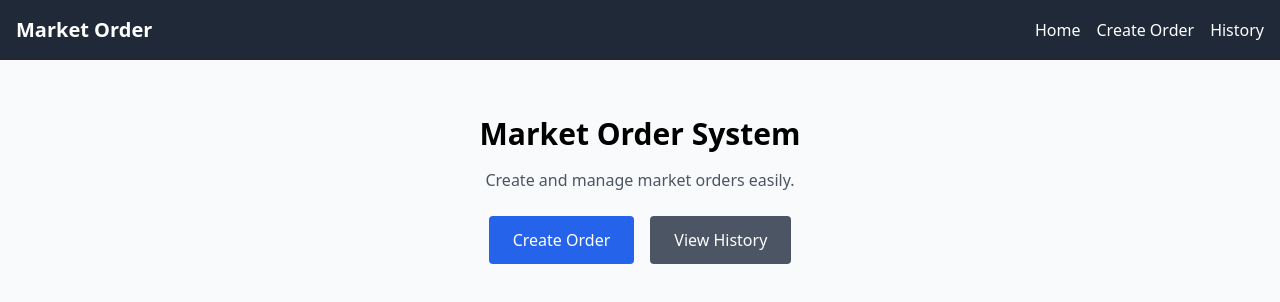
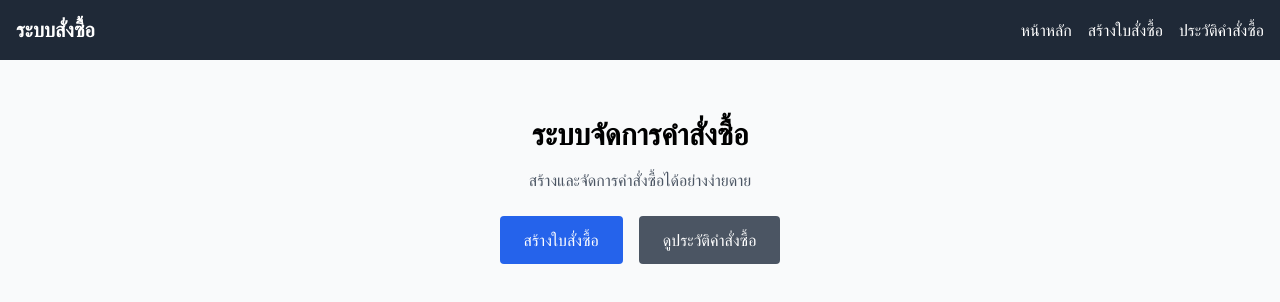
Before and after one commit to sabuytube/order, a Next.js app: page / in a window 1280 px wide. Shown: the top 302 px of the page. Built offline with nearby package versions, Linux system fonts and the light colour scheme.

Commit message:
Translate UI to Thai

```diff
--- a/src/app/history/page.tsx
+++ b/src/app/history/page.tsx
@@ -18,12 +18,12 @@ export default function HistoryPage() {
 
   return (
     <div className="max-w-2xl mx-auto bg-white shadow p-6 rounded">
-      <h1 className="text-2xl font-bold mb-6">Order History</h1>
+      <h1 className="text-2xl font-bold mb-6">ประวัติคำสั่งซื้อ</h1>
       <table className="w-full border text-sm">
         <thead>
           <tr className="border-b">
-            <th className="p-2 text-left">Order ID</th>
-            <th className="p-2 text-center">Items</th>
+            <th className="p-2 text-left">รหัสคำสั่งซื้อ</th>
+            <th className="p-2 text-center">จำนวนรายการ</th>
             <th className="p-2"></th>
           </tr>
         </thead>
@@ -34,7 +34,7 @@ export default function HistoryPage() {
               <td className="p-2 text-center">{order.items.length}</td>
               <td className="p-2 text-center">
                 <Link href={`/summary/${order._id}`} className="text-blue-600 hover:underline">
-                  View
+                  ดู
                 </Link>
               </td>
             </tr>
--- a/src/app/layout.tsx
+++ b/src/app/layout.tsx
@@ -4,25 +4,25 @@ import Link from 'next/link';
 
 export default function RootLayout({ children }: { children: ReactNode }) {
   return (
-    <html lang="en">
+    <html lang="th">
       <body className="min-h-screen bg-gray-50">
         <nav className="bg-gray-800 text-white">
           <div className="container mx-auto p-4 flex items-center justify-between">
-            <div className="font-bold text-xl">Market Order</div>
+            <div className="font-bold text-xl">ระบบสั่งซื้อ</div>
             <ul className="flex gap-4">
               <li>
                 <Link href="/" className="hover:underline">
-                  Home
+                  หน้าหลัก
                 </Link>
               </li>
               <li>
                 <Link href="/order" className="hover:underline">
-                  Create Order
+                  สร้างใบสั่งซื้อ
                 </Link>
               </li>
               <li>
                 <Link href="/history" className="hover:underline">
-                  History
+                  ประวัติคำสั่งซื้อ
                 </Link>
               </li>
             </ul>
--- a/src/app/order/page.tsx
+++ b/src/app/order/page.tsx
@@ -5,12 +5,11 @@ import { useRouter } from 'next/navigation';
 interface Item {
   name: string;
   unit: string;
-  quantity: number;
 }
 
 export default function OrderPage() {
   const router = useRouter();
-  const [items, setItems] = useState<Item[]>([{ name: '', unit: '', quantity: 1 }]);
+  const [items, setItems] = useState<Item[]>([{ name: '', unit: '' }]);
   const [products, setProducts] = useState<string[]>([]);
 
   useEffect(() => {
@@ -20,7 +19,7 @@ export default function OrderPage() {
   }, []);
 
   const addProduct = async () => {
-    const name = prompt('Product name');
+    const name = prompt('ชื่อสินค้า');
     if (!name) return;
     await fetch('/api/products', {
       method: 'POST',
@@ -31,10 +30,10 @@ export default function OrderPage() {
   };
 
   const addItem = () => {
-    setItems([...items, { name: '', unit: '', quantity: 1 }]);
+    setItems([...items, { name: '', unit: '' }]);
   };
 
-  const updateItem = (index: number, field: keyof Item, value: string | number) => {
+  const updateItem = (index: number, field: keyof Item, value: string) => {
     const updated = items.map((item, i) => (i === index ? { ...item, [field]: value } : item));
     setItems(updated);
   };
@@ -51,14 +50,14 @@ export default function OrderPage() {
 
   return (
     <div className="max-w-xl mx-auto bg-white shadow p-6 rounded">
-      <h1 className="text-2xl font-bold mb-6">Create Order</h1>
+      <h1 className="text-2xl font-bold mb-6">สร้างใบสั่งซื้อ</h1>
       {items.map((item, index) => (
         <div key={index} className="mb-3 flex gap-2 items-center">
           <div className="flex-1 relative">
             <input
               list={`products-${index}`}
               className="border rounded p-2 w-full"
-              placeholder="Name"
+              placeholder="ชื่อสินค้า"
               value={item.name}
               onChange={(e) => updateItem(index, 'name', e.target.value)}
             />
@@ -77,15 +76,9 @@ export default function OrderPage() {
           </button>
           <input
             className="border rounded p-2 w-24"
-            placeholder="Unit"
+            placeholder="หน่วย"
             value={item.unit}
             onChange={(e) => updateItem(index, 'unit', e.target.value)}
-          />
-          <input
-            type="number"
-            className="border rounded p-2 w-24"
-            value={item.quantity}
-            onChange={(e) => updateItem(index, 'quantity', Number(e.target.value))}
           />
         </div>
       ))}
--- a/src/app/page.tsx
+++ b/src/app/page.tsx
@@ -3,19 +3,19 @@ import Link from 'next/link';
 export default function HomePage() {
   return (
     <div className="text-center mt-10">
-      <h1 className="text-3xl font-bold mb-4">Market Order System</h1>
-      <p className="mb-6 text-gray-600">Create and manage market orders easily.</p>
+      <h1 className="text-3xl font-bold mb-4">ระบบจัดการคำสั่งซื้อ</h1>
+      <p className="mb-6 text-gray-600">สร้างและจัดการคำสั่งซื้อได้อย่างง่ายดาย</p>
       <Link
         href="/order"
         className="inline-block bg-blue-600 text-white px-6 py-3 rounded hover:bg-blue-700"
       >
-        Create Order
+        สร้างใบสั่งซื้อ
       </Link>
       <Link
         href="/history"
         className="inline-block bg-gray-600 text-white px-6 py-3 rounded hover:bg-gray-700 ml-4"
       >
-        View History
+        ดูประวัติคำสั่งซื้อ
       </Link>
     </div>
   );
--- a/src/app/summary/[id]/page.tsx
+++ b/src/app/summary/[id]/page.tsx
@@ -32,14 +32,14 @@ export default function SummaryPage() {
 
   return (
     <div className="max-w-2xl mx-auto bg-white shadow p-6 rounded">
-      <h1 className="text-2xl font-bold mb-6">Order Summary</h1>
+      <h1 className="text-2xl font-bold mb-6">สรุปคำสั่งซื้อ</h1>
       <div id="summary">
         <table className="w-full mb-4 border text-sm">
           <thead>
             <tr className="border-b">
-              <th className="p-2 text-left">Name</th>
-              <th className="p-2">Unit</th>
-              <th className="p-2">Qty</th>
+              <th className="p-2 text-left">ชื่อสินค้า</th>
+              <th className="p-2">หน่วย</th>
+              <th className="p-2">ราคา</th>
             </tr>
           </thead>
           <tbody>
@@ -47,7 +47,7 @@ export default function SummaryPage() {
               <tr key={index} className="border-b">
                 <td className="p-2">{item.name}</td>
                 <td className="p-2 text-center">{item.unit}</td>
-                <td className="p-2 text-center">{item.quantity}</td>
+                <td className="p-2 text-center"></td>
               </tr>
             ))}
           </tbody>
@@ -55,7 +55,7 @@ export default function SummaryPage() {
       </div>
       <div className="mt-4 flex justify-end">
         <button className="bg-green-600 text-white px-4 py-2 rounded" onClick={exportImage}>
-          Save as Image
+          บันทึกเป็นรูปภาพ
         </button>
       </div>
     </div>
```
